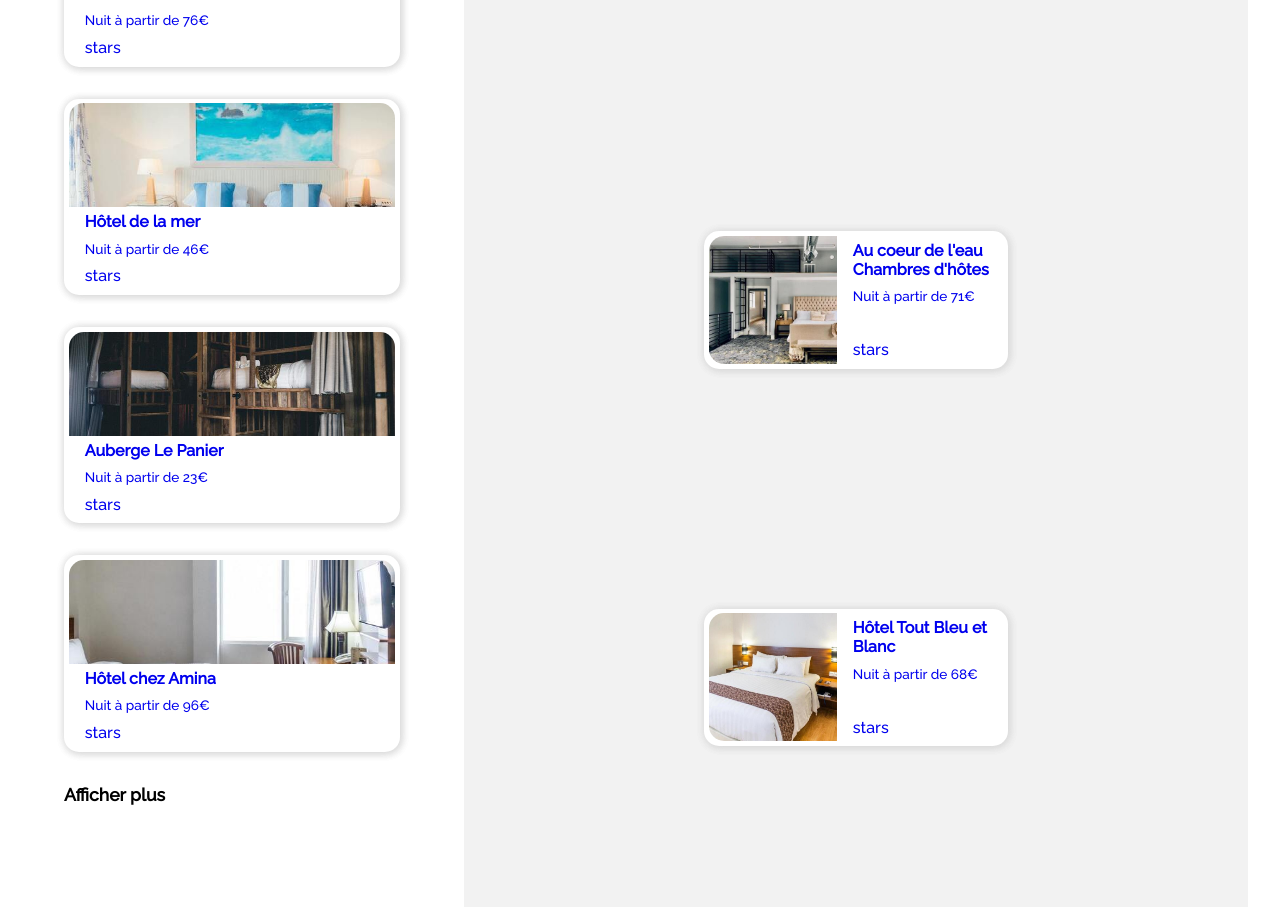
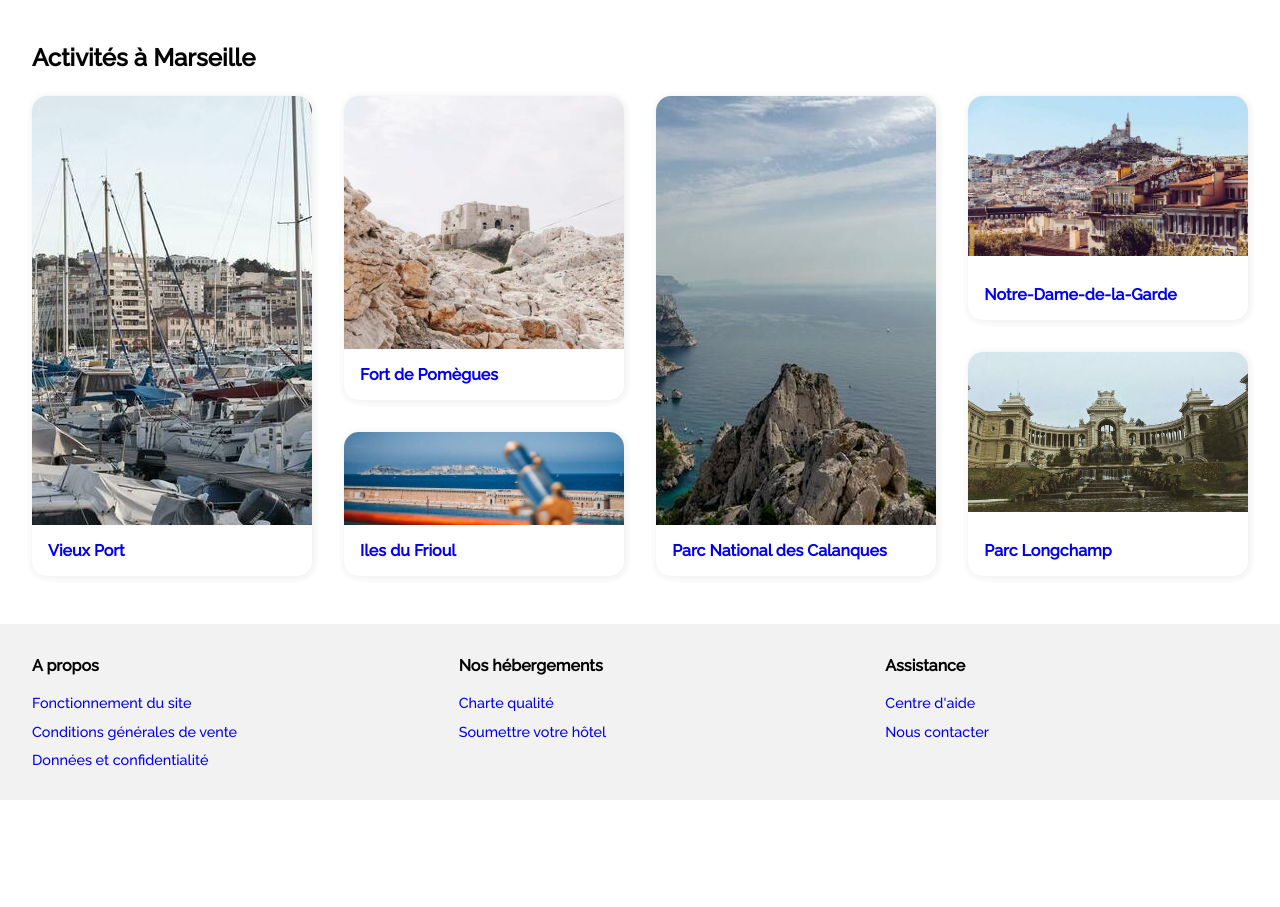
Before and after one commit to Wa-ran/MaxenceGILLES_2_06092020, a plain HTML site: page index.html in a window 1280 px wide. Shown: the part 1033-1940 px from the top of the page. After the commit the page ends 1833 px from the top, so only its background shows below. Drawn offline with Linux system fonts and the light colour scheme.

Commit message:
V1 du site et responsive

```diff
--- a/css/main.css
+++ b/css/main.css
@@ -1,7 +1,9 @@
 * {
     font-family: 'Raleway', sans-serif;
 }
-
+html {
+    width: 100%;
+}
 body {
     margin: 0;
 }
@@ -31,10 +33,13 @@ display: flex;
 }
 .nav {
     display: flex;
+    flex-direction: row;
 }
 .nav div {
     padding: 1rem;
     text-align: center;
+    border-bottom: #f2f2f2 solid 2px;
+    width: 100%;
 }
 .nav div:hover {
     color: #0065FC;
@@ -47,7 +52,6 @@ display: flex;
     color: #0065FC;
     font-weight: bold;
     text-decoration: none;
-    border-top: #f2f2f2 solid 2px;
 }
 .sign:hover, .sign:focus {
     border-color: #0065FC;
@@ -65,6 +69,7 @@ fieldset {
     max-width: 350px;
     min-height: 2.5rem;
     max-height: 2.5rem;
+    margin: 1rem auto;
 }
 .search__input {
     display: flex;
@@ -96,7 +101,7 @@ fieldset {
     background: #0065FC;
     color: #ffffff;
     border: #0065FC solid 2px;
-    border-radius: 0 15px 15px 0;
+    border-radius: 15px;
     font-weight: normal;
     height: 2.5rem;
     min-width: 2.5rem;
@@ -110,10 +115,12 @@ fieldset {
 .select {
     display: flex;
     flex-wrap: wrap;
+    margin-top: 0;
 }
 .select p {
     margin-bottom: 0.5rem;
     margin-right: 1rem;
+    width: 100%;
 }
 .filter {
     display: flex;
@@ -125,6 +132,7 @@ fieldset {
     min-height: 2.5rem;
     max-height: 2.5rem;
     margin: 0.3rem 0;
+    margin-right: 0.5rem;
 }
 .filter__ico {
     background: #DEEBFF;
@@ -150,12 +158,14 @@ fieldset {
 }
 
 /* Corps */
-.pop, .hotel {
+.main {
+    margin: 1rem 0;
+}
+.pop {
     background: #f2f2f2;
-    border-radius: 15px;
     padding: 1rem;
 }
-.pop article, .hotel article {
+.pop article {
     background: #ffffff;
     border-radius: 15px;
     margin: 0.7rem 0;
@@ -198,7 +208,19 @@ fieldset {
     height: 100%;
 }
 
-.hotel .art__img, .wado .art__img {
+.hotel {
+    background: #ffffff;
+    border-radius: 15px;
+    padding: 1rem;
+}
+.hotel article {
+    background: #ffffff;
+    border-radius: 15px;
+    margin: 0.7rem 0;
+    padding: 0.3rem;
+    box-shadow: #f2f2f2 1px 1px 8px, #f2f2f2 1px 1px 8px;
+}
+.hotel .art__img {
     overflow: hidden;
     border-radius: 15px 15px 0 0;
     height: 8rem;
@@ -212,21 +234,31 @@ fieldset {
 .plus {
     font-size: 1.1rem;
     font-weight: bold;
+    padding-top: 1rem;
 }
 
 .wado {
+    margin: 0;
     padding: 1rem;
 }
-.wado article {
+.wado__loc article {
     background: #ffffff;
     border-radius: 15px;
     margin: 0.7rem 0;
     box-shadow: #f2f2f2 1px 1px 8px, #f2f2f2 1px 1px 8px;
 }
-.wado .art__img img {
+.wado__loc .art__img {
+    overflow: hidden;
+    border-radius: 15px 15px 0 0;
+    height: 8rem;
+    display: flex;
+    justify-content: center;
+    align-items: center;
+}
+.wado__loc .art__img img {
     width: 100%;
 }
-.wado h4 {
+.wado__loc h4 {
     margin: 0;
     padding: 1rem;
 }
@@ -248,13 +280,74 @@ footer a {
     font-size: 0.9rem;
 }
 
+.desk {
+    display: none;
+}
+.mob {
+    margin: 0;
+}
+
+
+
 
 @media (min-width: 480px) {
+    .hotel {
+        display: flex;
+        flex-direction: row;
+        justify-content: space-between;
+        flex-wrap: wrap;
+    }
+    .hotel h3, .plus {
+        width: 100%;
+        margin: 1rem 0;
+    }
+    .hotel article {
+        max-width: 45%;
+        height: fit-content;
+        min-width: 12rem;
+    }
+    .wado h3 {
+        width: 100%;
+    }
+    .wado__loc {
+        display: flex;
+        flex-direction: column;
+        justify-content: space-between;
+        flex-wrap: wrap;
+    }
+    .wado__loc > div {
+        display: flex;
+        justify-content: space-between;
+    }
+    .space {
+        width: 2rem;
+    }
+}
+@media (min-width: 480px) and (max-width: 767px) {
+    .pop .art__img {
+        max-width: 40%;
+        display: flex;
+        align-items: center;
+    }
+    .pop .art__img img {
+        height: unset;
+        width: 120%;
+    }
+}
+
+@media (min-width: 768px) {
+    .desk {
+        display: unset;
+    }
     .mob {
         display: none;
     }
     .nav div {
         padding-top: 2rem;
+        border-top: #f2f2f2 solid 2px;
+        border-bottom: none;
+    }
+    .sign, .sign a:visited {
         border-top: #f2f2f2 solid 2px;
     }
     .select {
@@ -263,8 +356,72 @@ footer a {
     .filter {
         margin-right: 1rem;
     }
+    .search {
+        margin: 0;
+    }
     .search__btn {
+        border-radius: 0 15px 15px 0;
         padding: 0 2rem;
+    }
+    .main {
+        margin: 2rem;
+    }
+    .pop {
+        border-radius: 15px;
+    }
+    .pop__title {
+        width: 100%;
+    }
+    .hotel {
+        background: #f2f2f2;
+    }
+    .hotel article {
+        box-shadow: #d9d9d9 1px 1px 8px, #d9d9d9 1px 1px 8px;
+    }
+    footer {
+        display: flex;
+    }
+    footer > div {
+        width: 30%;
+    }
+}
+@media (min-width: 768px) and (max-width: 1199px) {
+    .pop {
+        padding: 1.5rem;
+        margin-bottom: 2rem;
+        display: flex;
+        flex-wrap: wrap;
+        justify-content: space-between;
+        width: 100%;
+    }
+    .pop article {
+        min-width: 18rem;
+        max-width: 45%;
+        margin: 1rem;
+        flex: 1;
+    }
+    .wado {
+        margin: 1rem;
+    }
+    .wado__loc {
+        display: flex;
+        flex-direction: row;
+        flex-wrap: wrap;
+    }
+    .wado__loc > :nth-child(odd) {
+        max-width: 30%;
+    }
+    .wado__loc > :nth-child(even) {
+        min-width: 50%;
+        flex: 1;
+        margin-left: 1rem;
+    }
+}
+
+
+@media (min-width: 1200px) {
+    .select p {
+        width: auto
     }
     .main {
         display: flex;
@@ -273,95 +430,84 @@ footer a {
     .info {
         margin-bottom: 1rem;
     }
-
     .pop {
-        padding: 15rem;
+        padding: 1rem 1.5rem;
         margin-left: 2rem;
         min-width: 25%;
+        border-radius: 15px;
+        display: flex;
+        flex-direction: column;
+    }
+    .pop__title h3 {
+        margin: 1.5rem 0;
     }
     .pop article {
-        margin: 15rem 0;
+        margin: 1rem 0.5rem;
     }
-    .pop h3 {
-        margin-bottom: 0;
-    }
-    .hotel{
-        display: flex;
-        flex-wrap: wrap;
-        justify-content: space-between;
-        padding: 1rem;
-        height: 35.5rem;
-    }
-    .hotel h3, .hotel .plus {
-        width: 100%;
-        margin: 1rem;
+
+    .hotel h3, .plus {
+        margin: 1.5rem 1rem;
     }
     .hotel article {
         width: 30%;
-        height: fit-content;
-        min-width: 12rem;
         flex: 1;
         margin: 1rem;
     }
     .hotel .art__img {
         height: 6.5rem;
     }
-}
-
-@media (max-width: 480px) {
-    .desk {
-        display: none;
+    .plus {
+        padding-top: 0;
     }
-
-    .mob {
+    .wado {
+        margin: 1rem;
+    }
+    .wado__loc {
+        display: flex;
+        flex-direction: row;
+        flex-wrap: wrap;
+    }
+    .wado__loc > div {
+        width: 23%;
+        height: 30rem;
+        flex-direction: column;
+        justify-content: space-between;
+    }
+    .wado__loc a {
+        display: flex;
+        flex-direction: column;
+        justify-content: space-between;
+        height: 100%;
+    }
+    .wado__loc > :nth-child(odd) .art__img {
+        height: 100%;
+    }
+    .wado__loc > :nth-child(4) .art__img {
+        max-height: 10rem;
+    }
+    .wado__loc > :nth-child(even) .art__img img {
+        width: 100%;
+    }
+    .wado__loc article {
+        height: 100%;
         margin: 0;
     }
-    .nav {
-        flex-direction: row;
+    .wado__loc .art__img img {
+        width: auto;
     }
-    .nav div {
-        border-bottom: #f2f2f2 solid 2px;
-        width: 100%;
-        padding-top: 1rem;
+    .wado__loc .big {
+        min-height: 60%;
     }
-    .sign {
-        border-top: none;
+    .wado__loc .thin {
+        max-height: 30%;
     }
-
-    .search {
-        margin: 1rem auto;
+    .wado__loc .art__img {
+        height: 100%;
     }
-    .search__btn {
-        border-radius: 15px;
+    .space {
+        min-height: 2rem;
     }
-
-    .select {
-        margin-top: 0;
-    }
-    .select p {
-        width: 100%;
-    }
-
-    .filter {
-        margin-right: 0.5rem;
-    }
-
-    .main {
-        margin: 1rem 0;
-    }
-    .pop {
-        border-radius: 0 0 0 0;
-    }
-    .hotel {
-        background: #ffffff;
-    }
-    .hotel article {
-        box-shadow: #f2f2f2 1px 1px 8px, #f2f2f2 1px 1px 8px;
-    }
-    .plus {
-        padding-top: 1rem;
-    }
-    .wado {
-        margin: 0;
+    footer {
+        margin-top: 2rem;
     }
 }
--- a/index.html
+++ b/index.html
@@ -193,42 +193,54 @@
 
         <section class="wado">
             <h3>Activités à Marseille</h3>
+            <div class="wado__loc">
+                <div>
                     <article>
                         <a  href="#">
                             <div class="art__img"><img src="./img/activites/4_small/reno-laithienne-QUgJhdY5Fyk-unsplash.jpg"></div>
                             <h4>Vieux Port</h4>
                         </a>
                     </article>
-            <article>
+                </div>
+                <div>
+                    <article class="big">
                         <a  href="#">
                             <div class="art__img"><img src="./img/activites/4_small/paul-hermann-QFTrLdQIRhI-unsplash.jpg"></div>
                             <h4>Fort de Pomègues</h4>
                         </a>
                     </article>
-            <article>
+                    <div class="space"></div>
+                    <article class="thin">
                         <a  href="#">
                             <div class="art__img"><img src="./img/activites/4_small/kevin-hikari-rV_Qd1l-VXg-unsplash.jpg"></div>
                             <h4>Iles du Frioul</h4>
                         </a>
                     </article>
+                </div>
+                <div>
                     <article>
                         <a  href="#">
-                    <div class="art__img"><img src="./img/activites/4_small/kilyan-sockalingum-NR8-cBCN3aI-unsplash.jpg"></div>
+                            <div class="art__img"><img src="./img/activites/3_medium/kilyan-sockalingum-NR8-cBCN3aI-unsplash.jpg"></div>
                             <h4>Parc National des Calanques</h4>
                         </a>
                     </article>
+                </div>
+                <div>
                     <article>
                         <a  href="#">
                             <div class="art__img"><img src="./img/activites/4_small/florian-wehde-xW9e8gdotxI-unsplash.jpg"></div>
                             <h4>Notre-Dame-de-la-Garde</h4>
                         </a>
                     </article>
+                    <div class="space"></div>
                     <article>
                         <a  href="#">
                             <div class="art__img"><img src="./img/activites/4_small/lena-paulin-wH2-EJoDcV0-unsplash.jpg"></div>
                             <h4>Parc Longchamp</h4>
                         </a>
                     </article>
+                </div>
+            </div>
         </section>
 
     </section>
```
Lines whose indentation alone changed are shown as unchanged.
